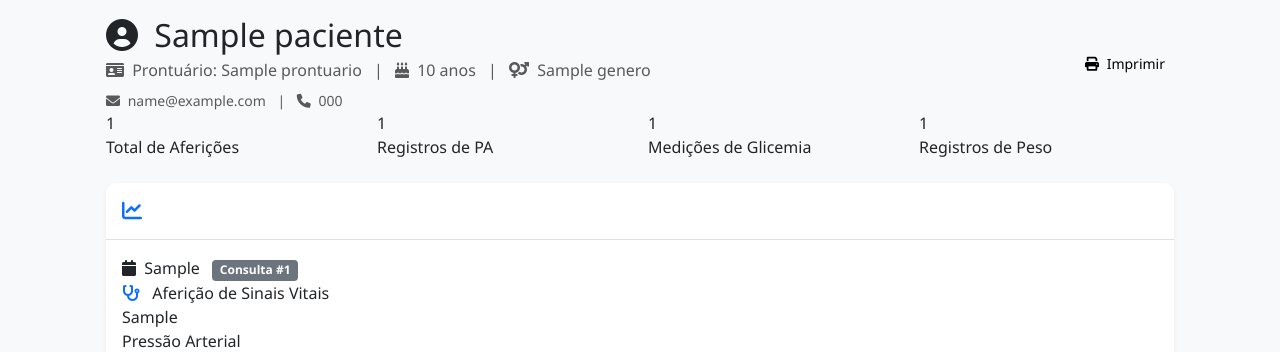
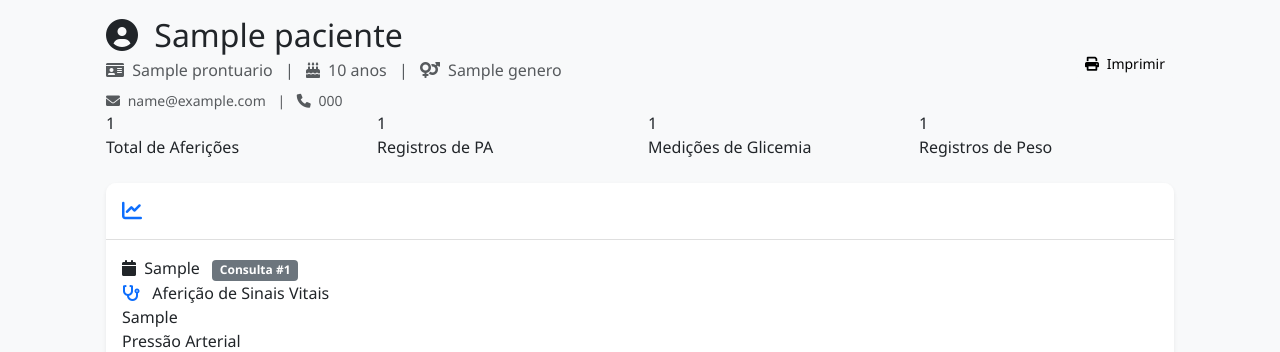
Before and after one commit to Xavier92tchivela/flask, a Flask app: template templates/enfermeiro/historico/historico_paciente.html in a window 1280 px wide. Shown: the part 110-462 px from the top of the page. Run offline with Flask 3, Linux system fonts and the light colour scheme; the template is opened without the code that fills it: most values are stand-ins (such as "Sample title", 1, 10 or a date in 2020); some libraries are stand-ins or nearby versions.

Commit message:
Update historico_paciente.html

```diff
--- a/templates/enfermeiro/historico/historico_paciente.html
+++ b/templates/enfermeiro/historico/historico_paciente.html
@@ -184,7 +184,7 @@
                             {{ paciente.nome }}
                         </h2>
                         <p class="mb-0 opacity-75">
-                            <i class="fas fa-id-card me-1"></i> Prontuário: {{ paciente.prontuario or 'N/A' }}
+                            <i class="fas fa-id-card me-1"></i> {{ paciente.prontuario or 'N/A' }}
                             <span class="mx-2">|</span>
                             <i class="fas fa-birthday-cake me-1"></i>
                             {{ paciente.idade or 'N/I' }} anos
@@ -329,7 +329,7 @@
 
                             <!-- Botão Ver Detalhes da Consulta -->
                             <div class="mt-2">
-                                <a href="/consulta/{{ afericao.consulta_id }}"
+                                <a href="{{ url_for('consulta.detalhes_consulta', consulta_id=afericao.consulta_id) }}"
                                    class="btn btn-sm btn-outline-primary btn-outline-historic"
                                    target="_blank">
                                     <i class="fas fa-external-link-alt me-1"></i> Ver Detalhes da Consulta
@@ -365,7 +365,6 @@
 
 <script>
     document.addEventListener('DOMContentLoaded', function() {
-        // Tooltips
         var tooltipTriggerList = [].slice.call(document.querySelectorAll('[data-bs-toggle="tooltip"]'));
         tooltipTriggerList.map(function (tooltipTriggerEl) {
             return new bootstrap.Tooltip(tooltipTriggerEl);
```
